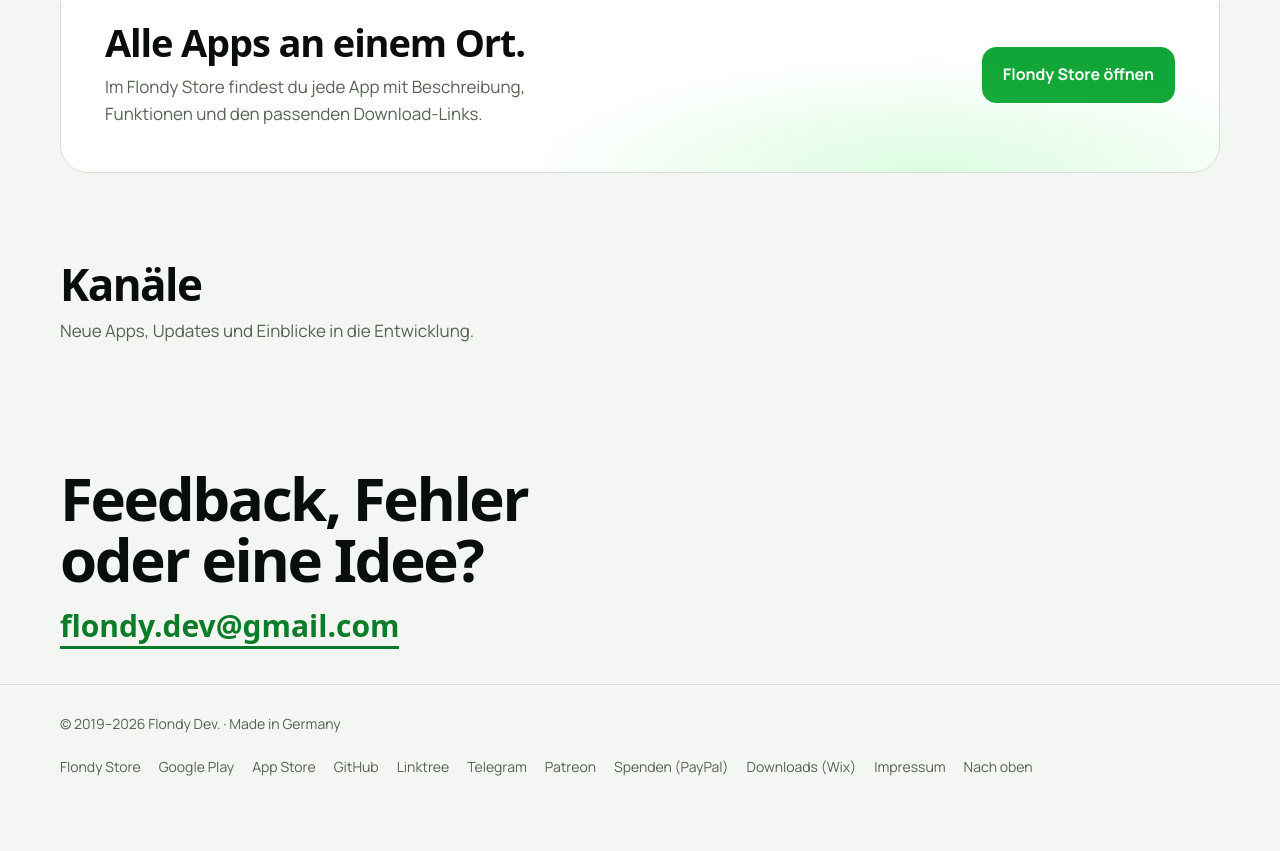
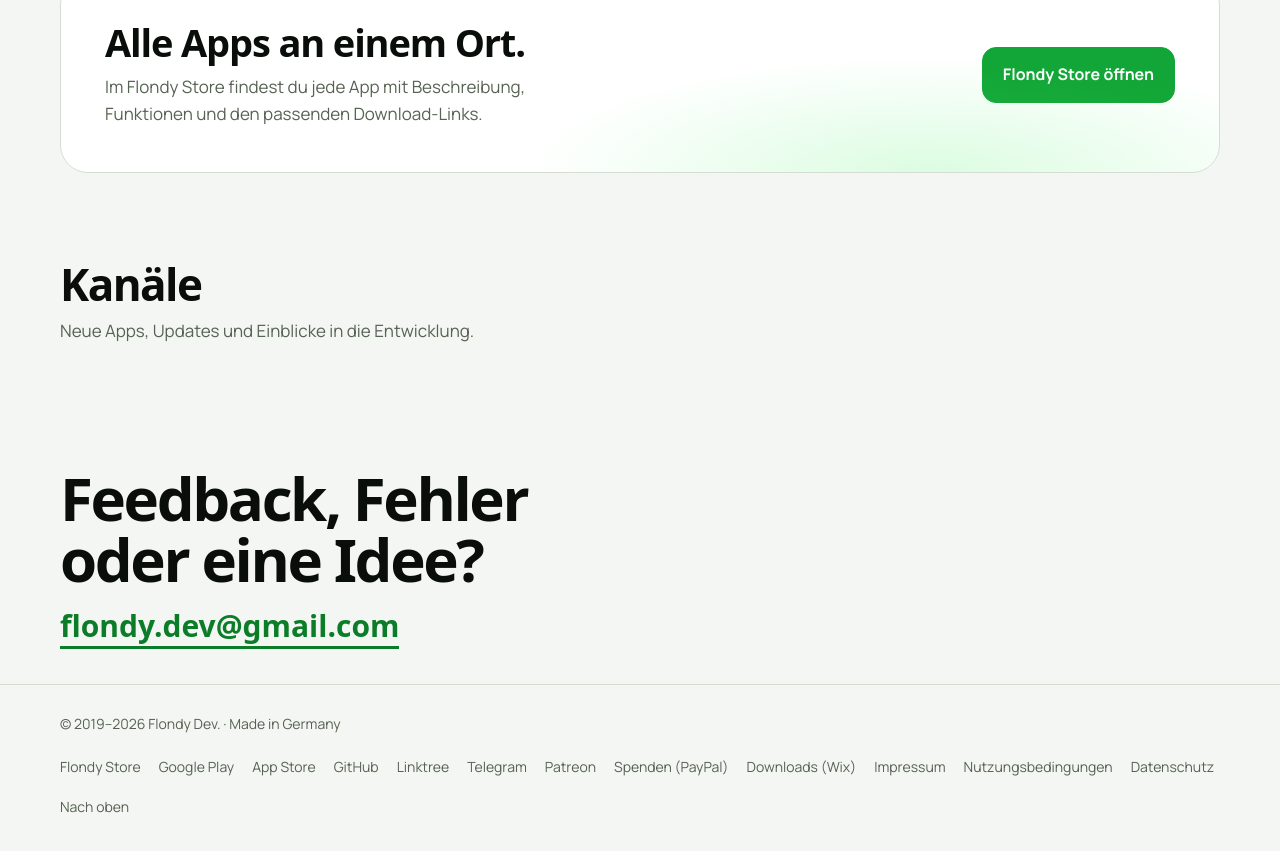
Before and after one commit to Flondy/Flondy.Dev, a plain HTML site: page index.html in a window 1280 px wide. Shown: the part 1761-2612 px from the top of the page. Before the commit the page ends 2579 px from the top, so only its background shows below. Drawn offline with Linux system fonts and the light colour scheme; a script that the page names is missing; a web font is replaced by a local one.

Commit message:
Neue Live-Apps (Alltags Kompass, Sound Wave, GX Launcher, Licht Rhythmus, Geburtstage); Fußzeile: Nutzungsbedingungen und Datenschutz
Co-Authored-By: Claude Opus 5.5 <noreply@anthropic.com>
Claude-Session: https://claude.ai/code/session_01Xnj5ebscbHZsCBrLamfoCY

```diff
--- a/index.html
+++ b/index.html
@@ -271,6 +271,8 @@ footer{border-top:1px solid var(--line);padding:28px 0 40px;color:var(--soft);fo
       <a href="https://www.paypal.com/paypalme/MSingle72" target="_blank" rel="noopener">Spenden (PayPal)</a>
       <a href="https://flondydev.wixsite.com/flondy/downloads" target="_blank" rel="noopener">Downloads (Wix)</a>
       <a href="https://flondy.github.io/app-store/impressum.html">Impressum</a>
+      <a href="https://marcel-2025.github.io/nutzungsbedingungen.html" target="_blank" rel="noopener">Nutzungsbedingungen</a>
+      <a href="https://marcel-2025.github.io/datenschutz.html" target="_blank" rel="noopener">Datenschutz</a>
       <a href="#top">Nach oben</a>
     </nav>
   </div>
```
